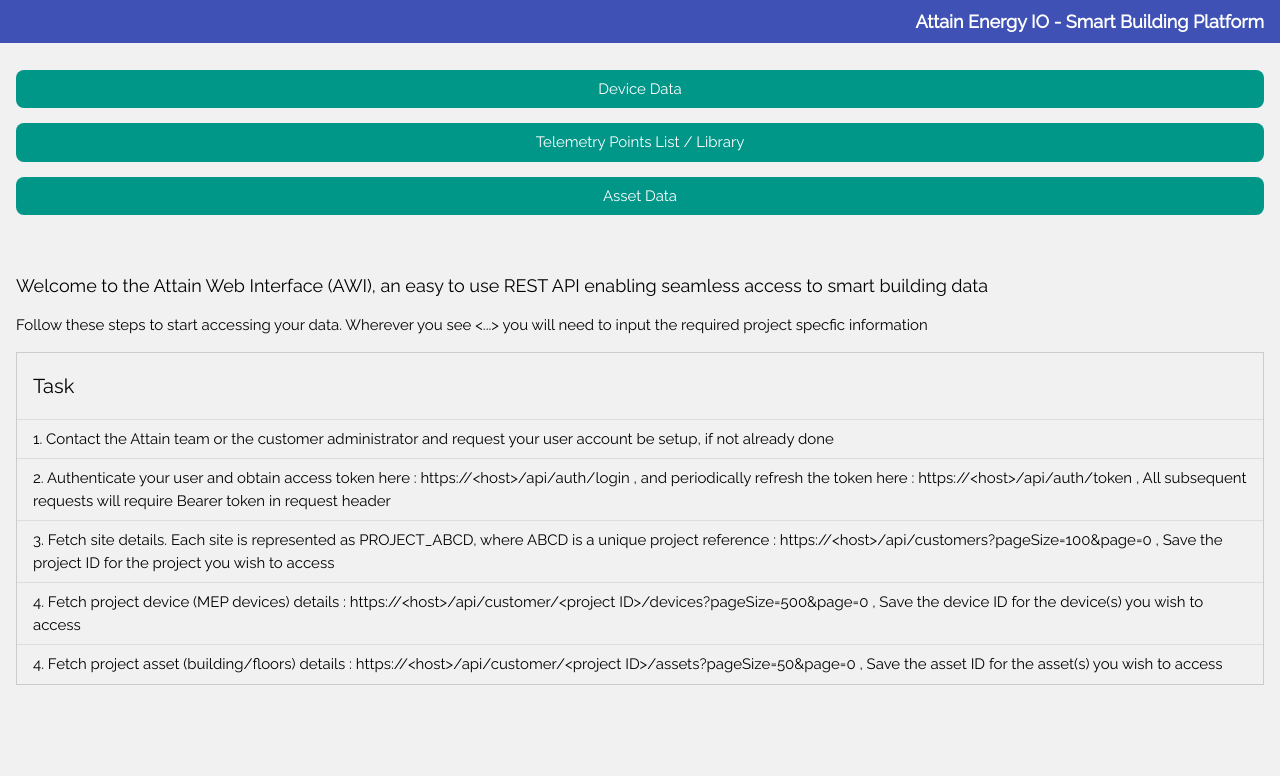
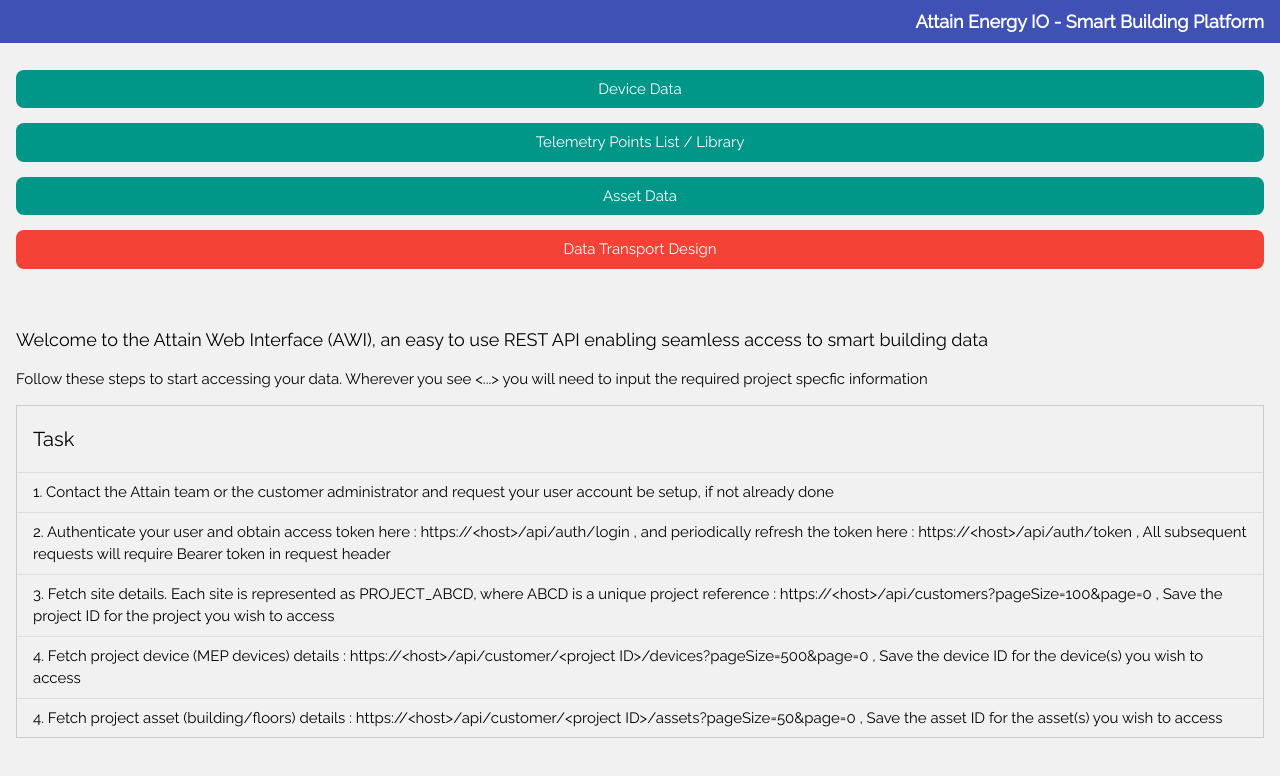
Before and after one commit to Attain-Energy-IO/attainWebService, a plain HTML site: page index.html in a window 1280 px wide. Drawn offline with nearby package versions, Linux system fonts and the light colour scheme.

Commit message:
Update index.html

```diff
--- a/index.html
+++ b/index.html
@@ -43,11 +43,11 @@
     Asset Data
   </a>
 </p>
-<!--p>
-  <a href="" class="n0-button n0-block n0-round-large n0-red" v-on:click="" style="text-decoration: none; color: inherit; display: block; text-align: center; padding: 8px; border: none; cursor: pointer;">
-    PLM Maintenance App
+<p>
+  <a href="./dataLink.html" class="n0-button n0-block n0-round-large n0-red" v-on:click="" style="text-decoration: none; color: inherit; display: block; text-align: center; padding: 8px; border: none; cursor: pointer;">
+    Data Transport Design
   </a>
-</p-->
+</p>
 
 </div>
 
```
